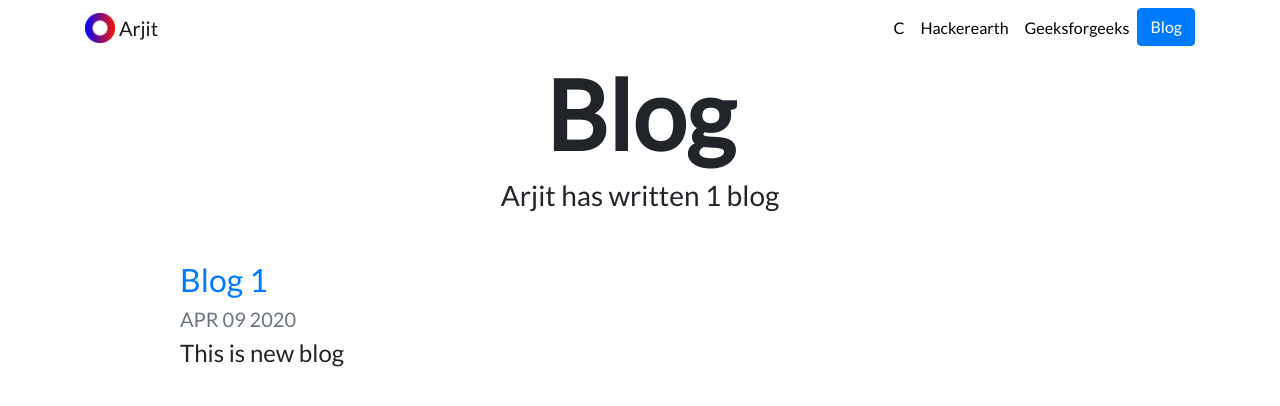
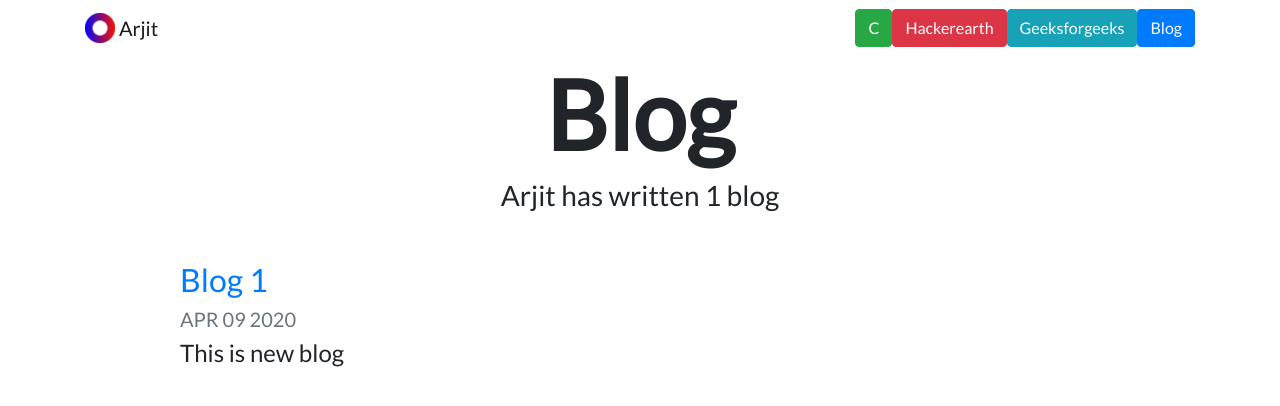
Before and after one commit to 1Arjit007/django3-personal-portfolio, a Django app: page /blog/ in a window 1280 px wide. Shown: the top 406 px of the page. Run offline with Django 3.2, Linux system fonts and the light colour scheme; data comes from the database, SQL or seed files in the repository; some libraries are stand-ins or nearby versions.

Commit message:
Perform some changes

```diff
--- a/portfolio/templates/portfolio/base.html
+++ b/portfolio/templates/portfolio/base.html
@@ -33,13 +33,13 @@
       <div class="collapse navbar-collapse text-center" id="navbarNav">
         <ul class="navbar-nav ml-auto">
           <li class="nav-item">
-            <a class="nav-link" href="{% static 'portfolio/CNotesForProfessionals.pdf' %}" class="btn btn-primary">C</a>
+            <a role="button" href="{% static 'portfolio/CNotesForProfessionals.pdf' %}" class="btn btn-success">C</a>
           </li>
           <li class="nav-item">
-            <a class="nav-link" href="https://www.hackerearth.com/challenges/" target="_blank" class="btn btn-primary">Hackerearth</a>
+            <a role="button" href="https://www.hackerearth.com/challenges/" target="_blank" class="btn btn-danger">Hackerearth</a>
           </li>
           <li class="nav-item">
-            <a class="nav-link" href="https://www.geeksforgeeks.org/" target="_blank" class="btn btn-primary">Geeksforgeeks</a>
+            <a rolr="button" href="https://www.geeksforgeeks.org/" target="_blank" class="btn btn-info">Geeksforgeeks</a>
           </li>
           <li>
             <a role="button" href="{% url 'blog:all_blogs' %}" class="btn btn-primary">Blog</a>
```
